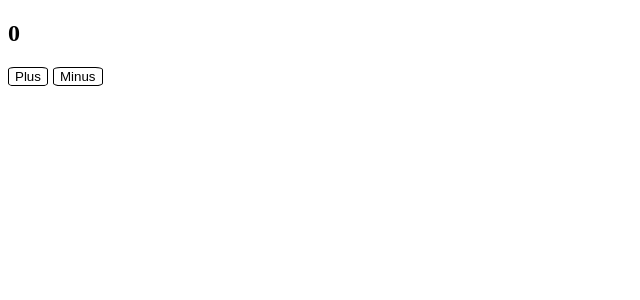
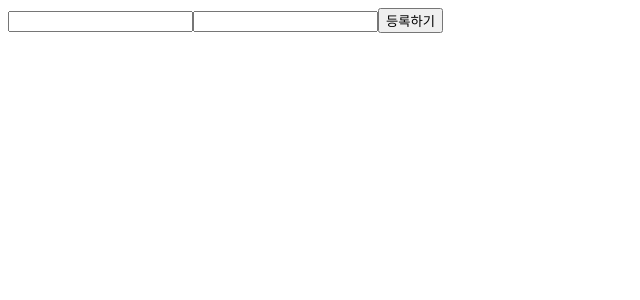
Before and after one commit to nooooooob12/React-Typescript, a React (Create React App) app in the folder testapp/: page / in a window 1280 px wide. Shown: the top 300 px of the page, without its empty margins (0-640 px from the left). Built offline with nearby package versions, Linux system fonts and the light colour scheme.

Commit message:
React & TS Input UseState Study

```diff
--- a/testapp/src/App.tsx
+++ b/testapp/src/App.tsx
@@ -1,13 +1,23 @@
 import React from 'react';
+import Myform from './components/Myform';
 import Counter from './components/Counter';
 import Greeting from './components/Greeting'
 
+//Input React&TS 사용하여 상태관리하는 법
 const App:React.FC=()=>{
+  const onSubmit = (form:{name:string,description:string})=>{
+    console.log(form)
+  }
+  return <Myform onSubmit={onSubmit}/>
+}
+
+// 기존 react UseState 및 컴포넌트 TS로 만들어보기 (간단실습)
+/* const App:React.FC=()=>{
   const onClick = (name:string)=>{
     alert(`${name} says hello`);
   }
   return <Counter/>
   // return <Greeting name="React" onClick={onClick}/>
 }
-
+ */
 export default App;
--- /dev/null
+++ b/testapp/src/components/Myform.tsx
@@ -0,0 +1,40 @@
+import React from 'react';
+import { useState } from 'react';
+
+type MyformsProps={
+    onSubmit:(form:{name:string; description:string})=>void;
+}
+
+function Myform({onSubmit}:MyformsProps) {
+    const [form,setForm] = useState({name:'',description:''});
+    const {name,description} = form;
+    const onChange = (e: React.ChangeEvent<HTMLInputElement>) =>{
+        //event 인자값 타입을 정하지 못하였을때, any로 모든 타입을 적용시킨다?
+        // 이후 작성한 onChange 함수의 도움말에서 제공되는 타입을 확인한 뒤 타입으로 지정시켜줌(React.ChangeEventHandler<HTMLInputElement>)
+        const {name,value} = e.target;
+        setForm({
+            ...form,
+            [name]:value
+        });
+    };
+    const handlerSubmit = (e: React.FormEvent<HTMLFormElement>)=>{
+        //여기도 동일하게 적용
+        e.preventDefault(); // 기존에 걸린 이벤트 막기
+        onSubmit(form);
+        setForm({
+            name:'',
+            description:'',
+        })//다시 처음 공백으로 초기화시킴
+    }
+    return (
+        <div>
+            <form action="" onSubmit={handlerSubmit}>
+                <input name='name' value={name} onChange={onChange} />
+                <input name='description' value={description} onChange={onChange} />
+            <button type='submit'>등록하기</button>
+            </form>
+        </div>
+    );
+}
+
+export default Myform;
```
